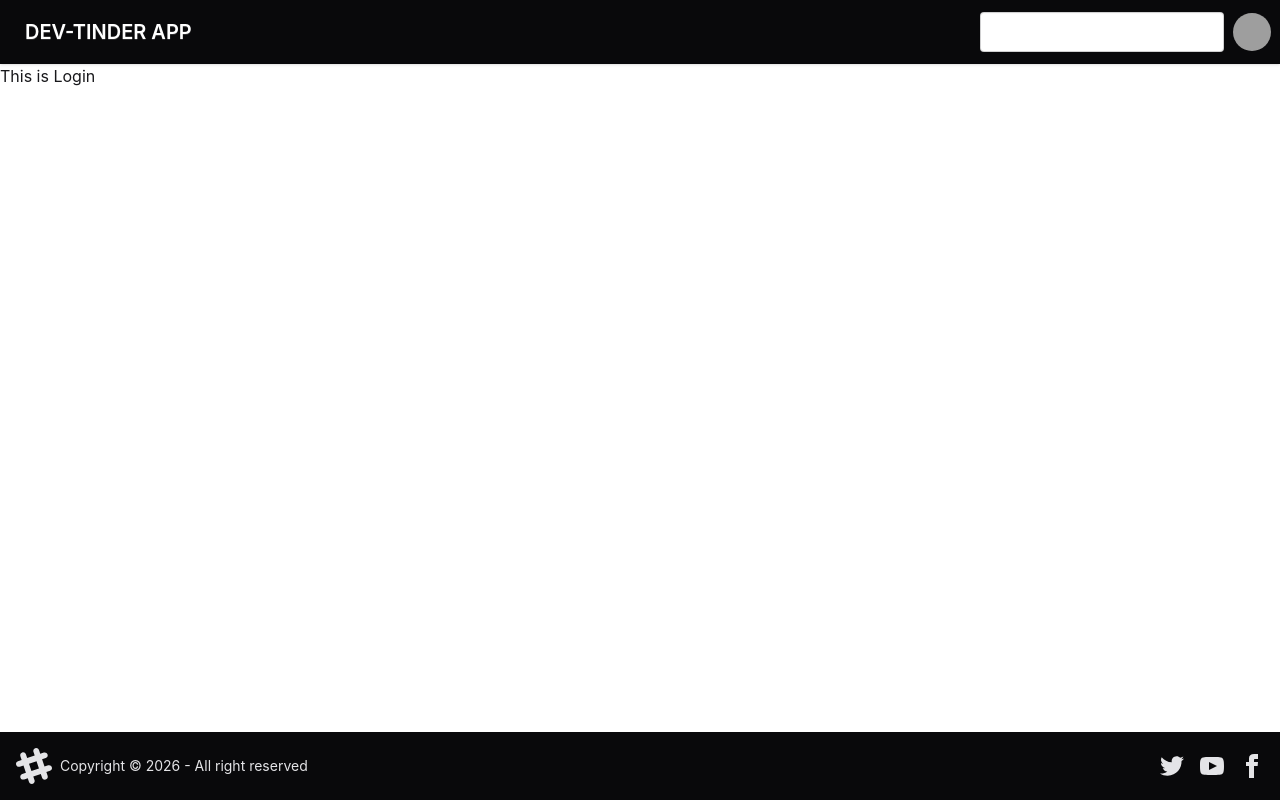
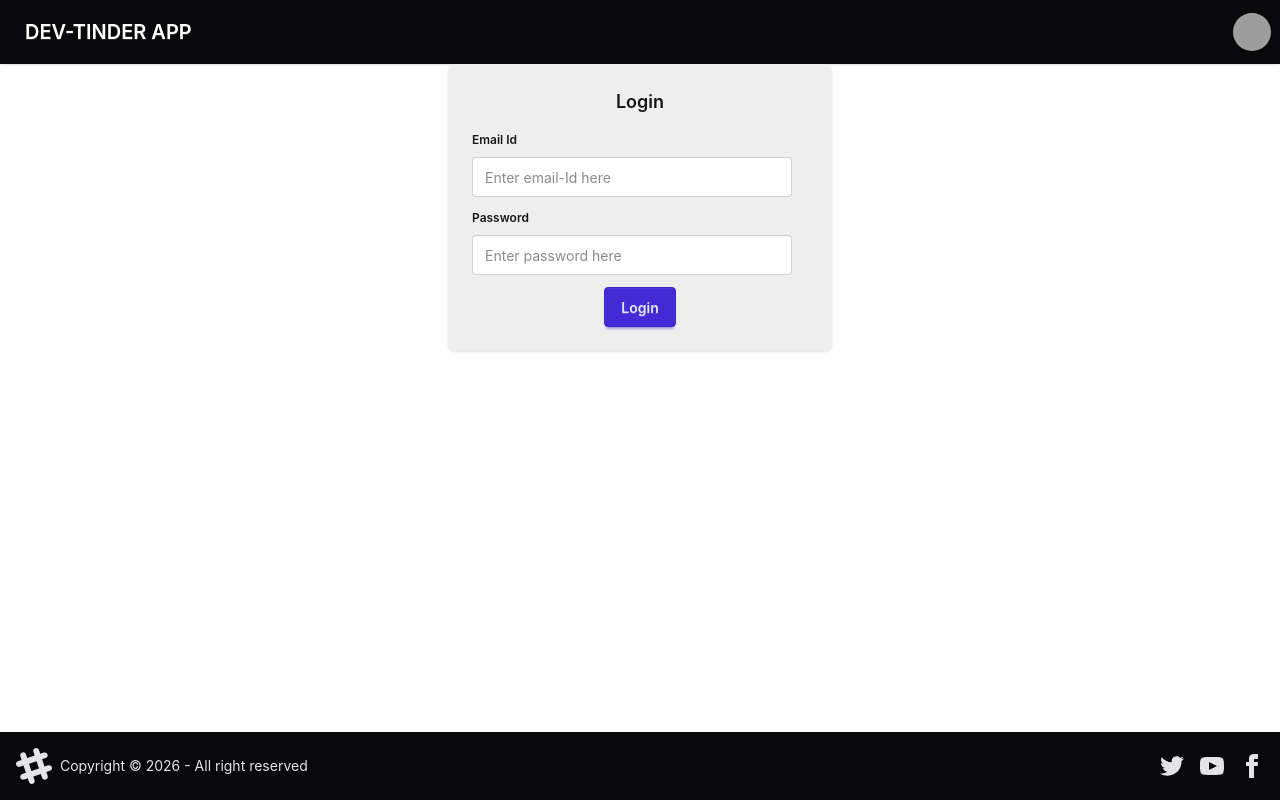
Before and after one commit to syedeliyaz1993-collab/MERN-DevTinderUI, a React (Vite) app: page /login in a window 1280 px wide. Built offline with nearby package versions, Linux system fonts and the light colour scheme; grey boxes are pictures that could not be loaded.

Commit message:
Redux store, Cors ,constants

```diff
--- a/package.json
+++ b/package.json
@@ -10,9 +10,12 @@
     "preview": "vite preview"
   },
   "dependencies": {
+    "@reduxjs/toolkit": "^2.13.0",
     "@tailwindcss/vite": "^4.3.3",
+    "axios": "^1.20.0",
     "react": "^19.2.8",
     "react-dom": "^19.2.8",
+    "react-redux": "^9.3.0",
     "react-router-dom": "^7.18.4",
     "tailwindcss": "^4.3.3"
   },
--- a/src/App.jsx
+++ b/src/App.jsx
@@ -2,21 +2,27 @@
 import BodyComp from "./Body"
 import LoginComp from "./Login"
 import ProfileComp from "./Profile"
+import { Provider } from "react-redux"
+import appStore from "./utils/appStore"
+import FeedComp from "./Feed"
 
 function App() {
 
   return (
     <div>
+      <Provider store={appStore}>
       <BrowserRouter basename="/">
         <Routes>
 
           <Route path="/" element={<BodyComp />}>
             <Route path="/login" element={<LoginComp />} />
             <Route path="/profile" element={<ProfileComp />} />
+            <Route path="/feed" element={<FeedComp />} />
           </Route>
 
         </Routes>
       </BrowserRouter>
+      </Provider>
 
 
       {/* <h1 className="text-3xl font-bold">
--- /dev/null
+++ b/src/Feed.jsx
@@ -0,0 +1,9 @@
+
+
+const FeedComp = () => {
+  return (
+    <div>Feed</div>
+  )
+}
+
+export default FeedComp
--- a/src/Login.jsx
+++ b/src/Login.jsx
@@ -1,9 +1,53 @@
-
+import { useState } from "react";
+import axios from "axios";
+import { useDispatch } from "react-redux";
+import { addUser } from "./utils/userSlice";
+import { useNavigate } from "react-router-dom";
+import { BASE_URL } from "./utils/constants";
 
 const LoginComp = () => {
+
+    const [emailId, setEmailId] = useState("");
+    const [password, setPassword] = useState("");
+    //useDispatch for storing data in redux
+    const dispatch = useDispatch();
+    const navigate = useNavigate();
+
+    const handleLoginHandler = async () => {
+        try {
+            const apiRes = await axios.post( BASE_URL + "/login", {
+                emailId, password
+            }, {withCredentials : true});
+            console.log('APIRES', apiRes);
+            dispatch(addUser(apiRes.data));
+            return navigate('/feed')
+        } catch (err) {
+            console.log(err)
+        }
+
+    }
+
     return (
-        <div>
-            This is Login
+        <div className=" flex justify-center">
+            <div className="card bg-base-300 w-96 shadow-sm">
+                <div className="card-body">
+                    <h2 className="card-title flex justify-center">Login</h2>
+                    <div>
+                        <fieldset className="fieldset">
+                            <legend className="fieldset-legend">Email Id</legend>
+                            <input type="text" className="input" placeholder="Enter email-Id here" value={emailId} onChange={(e) => setEmailId(e.target.value)}/>
+                        </fieldset>
+
+                        <fieldset className="fieldset">
+                            <legend className="fieldset-legend">Password</legend>
+                            <input type="text" className="input" placeholder="Enter password here" value={password} onChange={(e) => setPassword(e.target.value)}/>
+                        </fieldset>
+                    </div>
+                    <div className="card-actions justify-center">
+                        <button className="btn btn-primary" onClick={handleLoginHandler}>Login</button>
+                    </div>
+                </div>
+            </div>
         </div>
     )
 };
--- a/src/Navbar.jsx
+++ b/src/Navbar.jsx
@@ -1,11 +1,15 @@
+import { useSelector } from "react-redux";
+
 const NavBarComp = () => {
+
+
+    const user = useSelector(store => store.user);
     return (
         <div className="navbar shadow-sm bg-neutral text-white">
             <div className="flex-1">
                 <a className="btn btn-ghost text-xl text-white">DEV-TINDER APP</a>
             </div>
             <div className="flex gap-2">
-                <input type="text" placeholder="Search" className="input w-24 text-white placeholder:text-white/70 md:w-auto" />
                 <div className="dropdown dropdown-end">
                     <div tabIndex={0} role="button" className="btn btn-ghost btn-circle avatar">
                         <div className="w-10 rounded-full">
--- /dev/null
+++ b/src/utils/appStore.jsx
@@ -0,0 +1,11 @@
+import { configureStore } from "@reduxjs/toolkit";
+import userReducer from './userSlice'
+
+
+const appStore = configureStore({
+    reducer: {
+        user: userReducer
+    }
+});
+
+export default appStore;
--- /dev/null
+++ b/src/utils/constants.js
@@ -0,0 +1 @@
+export const BASE_URL = 'http://localhost:3000';
--- /dev/null
+++ b/src/utils/userSlice.jsx
@@ -0,0 +1,20 @@
+import { createSlice } from "@reduxjs/toolkit";
+
+
+const userSlice = createSlice({
+    name: 'user',
+    initialState: null,
+    reducers: {
+        addUser: (state, action) => {
+            return action.payload;
+        },
+        removeUser: (state, payload) => {
+            return null
+        }
+    }
+
+});
+
+export const { addUser, removeUser } = userSlice.actions;
+
+export default userSlice.reducer;
```
Also changed, not shown: 2 other files (tests, documents, lock files or other folders).
